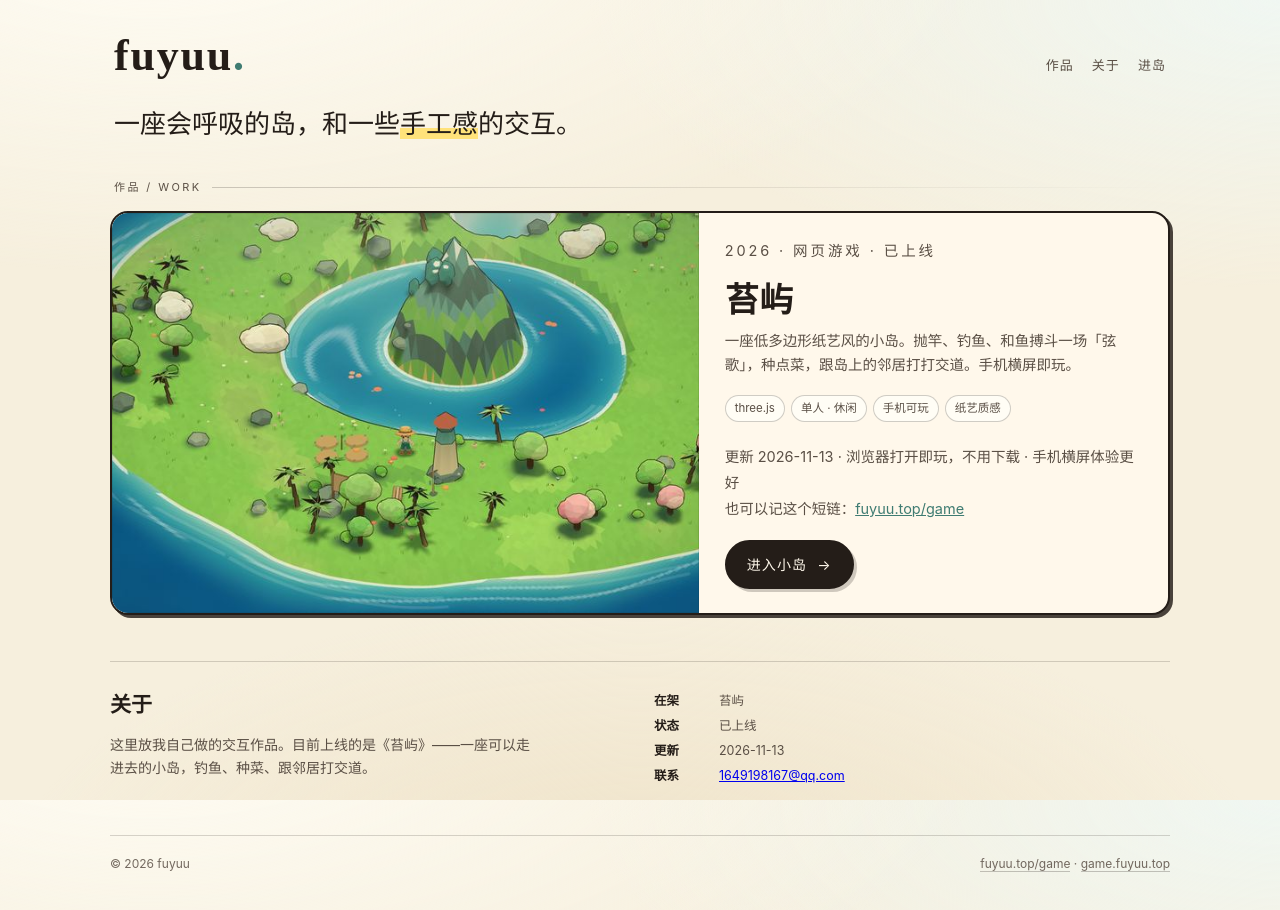
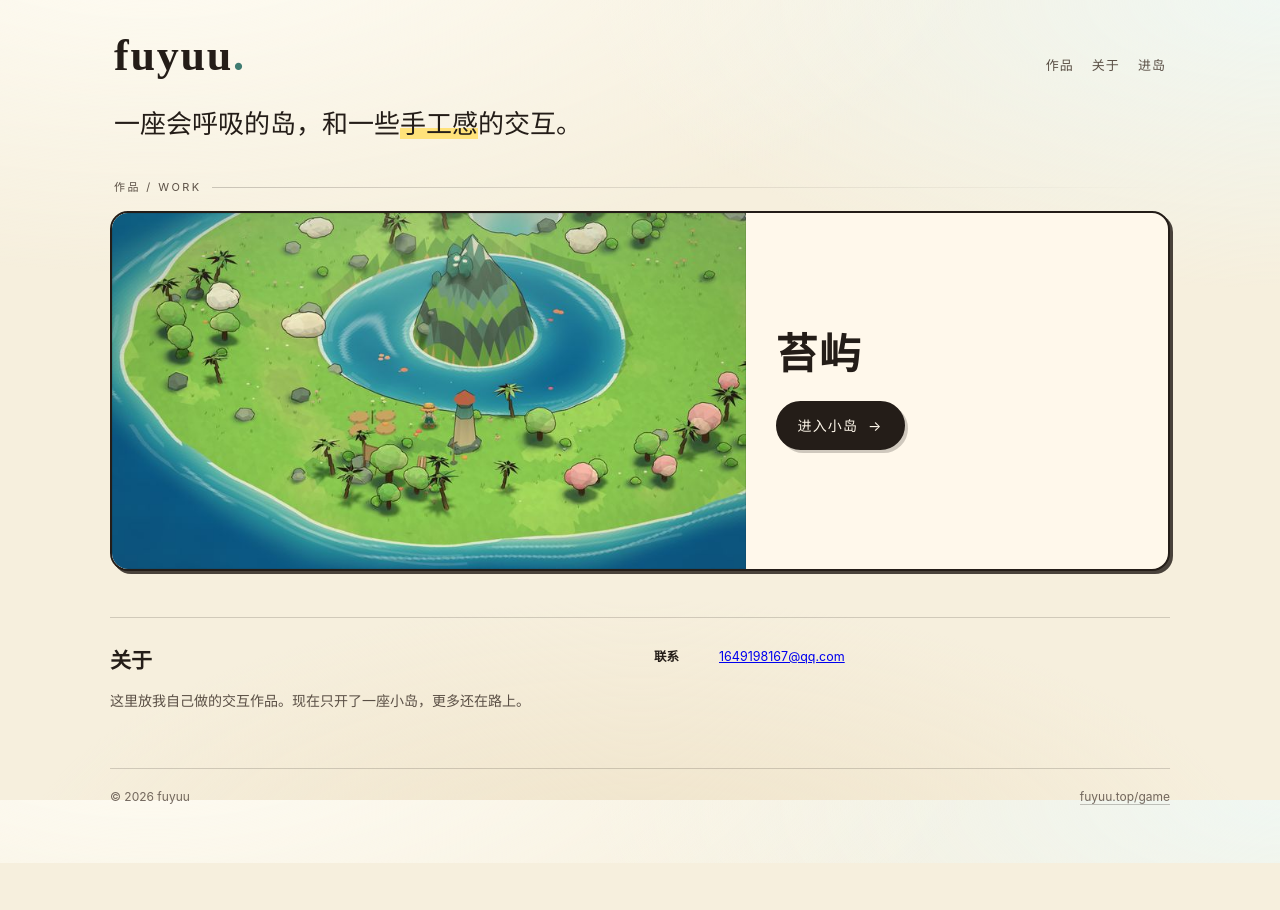
Before and after one commit to yumao35/fuyuu-home, a plain HTML site: page index.html in a window 1280 px wide. After the commit the page ends 863 px from the top, so only its background shows below. Drawn offline with Linux system fonts and the light colour scheme.

Commit message:
大厅简化成封面加标题加进入按钮，细节都放门牌页

```diff
--- a/index.html
+++ b/index.html
@@ -124,7 +124,7 @@
   /* ---------- featured card ---------- */
   .featured {
     display: grid;
-    grid-template-columns: minmax(0, 1.25fr) minmax(0, 1fr);
+    grid-template-columns: minmax(0, 1.5fr) minmax(0, 1fr);
     gap: 0;
     text-decoration: none;
     color: inherit;
@@ -167,7 +167,7 @@
     pointer-events: none;
   }
 
-  .body { padding: 26px 26px 24px; display: flex; flex-direction: column; }
+  .body { padding: 30px 30px; display: flex; flex-direction: column; justify-content: center; gap: 22px; }
 
   .kicker {
     font-size: 11px;
@@ -179,10 +179,10 @@
 
   .featured h2 {
     font-family: var(--serif);
-    font-size: clamp(26px, 3.4vw, 34px);
-    line-height: 1.2;
-    margin: 0 0 8px;
-    letter-spacing: .02em;
+    font-size: clamp(30px, 4vw, 42px);
+    line-height: 1.15;
+    margin: 0;
+    letter-spacing: .03em;
   }
 
   .featured p {
@@ -219,7 +219,6 @@
   .update a { color: var(--sea-deep); }
 
   .enter {
-    margin-top: auto;
     display: inline-flex;
     align-items: center;
     gap: 10px;
@@ -330,10 +329,10 @@
   <section id="works" aria-labelledby="works-label">
     <p class="label" id="works-label">作品 / WORK</p>
 
-    <!-- 更新游戏地址：把下面 href 换成你的域名（现在是 game.fuyuu.top） -->
-    <!-- 注意：卡片用 article 而不是 <a>，因为内部还有短链 <a>；a 里嵌 a 会让浏览器
-         提前闭合外层链接，把标题以下的整块内容挤到卡片外面（手机端文字溢出、按钮点不动）。 -->
-    <article class="featured">
+    <!-- 大厅只做「封面 + 标题 + 入口」，玩法细节都在门牌页 fuyuu.top/game/。
+         整张卡片就是一个链接：内部不再放第二个 <a>（a 里嵌 a 会让浏览器提前
+         闭合外层链接，内容被挤到卡片外面，手机端就会文字溢出、按钮点不动）。 -->
+    <a class="featured" href="./game/">
       <div class="shot">
         <img src="./cover.jpg"
              srcset="./cover-800.jpg 800w, ./cover.jpg 1600w"
@@ -342,31 +341,19 @@
              alt="苔屿小岛俯视图：环形潟湖、中间一座小山，草地上散布着树林、灯塔和主角">
       </div>
       <div class="body">
-        <p class="kicker">2026 · 网页游戏 · 已上线</p>
         <h2>苔屿</h2>
-        <p>一座低多边形纸艺风的小岛。抛竿、钓鱼、和鱼搏斗一场「弦歌」，种点菜，跟岛上的邻居打打交道。手机横屏即玩。</p>
-        <ul class="tags">
-          <li>three.js</li>
-          <li>单人 · 休闲</li>
-          <li>手机可玩</li>
-          <li>纸艺质感</li>
-        </ul>
-        <p class="update">更新 2026-11-13 · 浏览器打开即玩，不用下载 · 手机横屏体验更好<br>也可以记这个短链：<a href="./game/">fuyuu.top/game</a></p>
-        <a class="enter" href="./game/">进入小岛 <span class="arrow">→</span></a>
+        <span class="enter">进入小岛 <span class="arrow">→</span></span>
       </div>
-    </article>
+    </a>
   </section>
 
   <section class="about" id="about" aria-labelledby="about-title">
     <div>
       <h2 id="about-title">关于</h2>
-      <p>这里放我自己做的交互作品。目前上线的是《苔屿》——一座可以走进去的小岛，钓鱼、种菜、跟邻居打交道。</p>
+      <p>这里放我自己做的交互作品。现在只开了一座小岛，更多还在路上。</p>
     </div>
     <div>
       <p class="meta">
-        <b>在架</b>苔屿<br>
-        <b>状态</b>已上线<br>
-        <b>更新</b>2026-11-13<br>
         <b>联系</b><a href="mailto:1649198167@qq.com">1649198167@qq.com</a>
       </p>
     </div>
@@ -374,7 +361,7 @@
 
   <footer>
     <span>© 2026 fuyuu</span>
-    <span><a href="./game/">fuyuu.top/game</a> · <a href="https://game.fuyuu.top/" target="_blank" rel="noopener">game.fuyuu.top</a></span>
+    <span><a href="./game/">fuyuu.top/game</a></span>
   </footer>
 
 </div>
```
